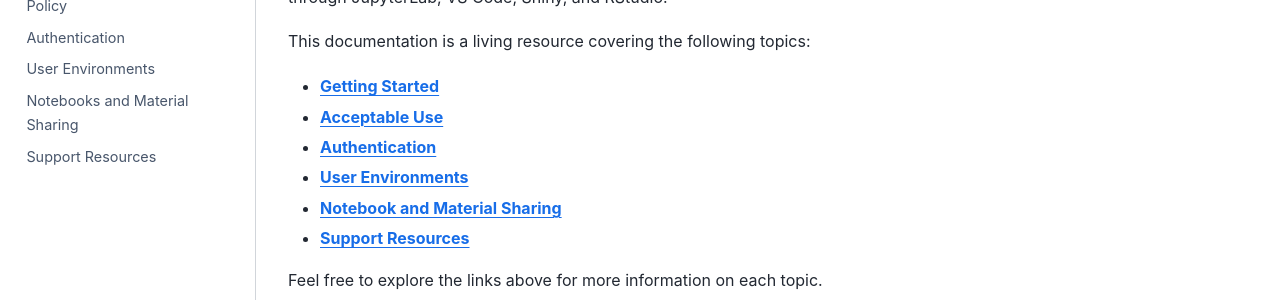
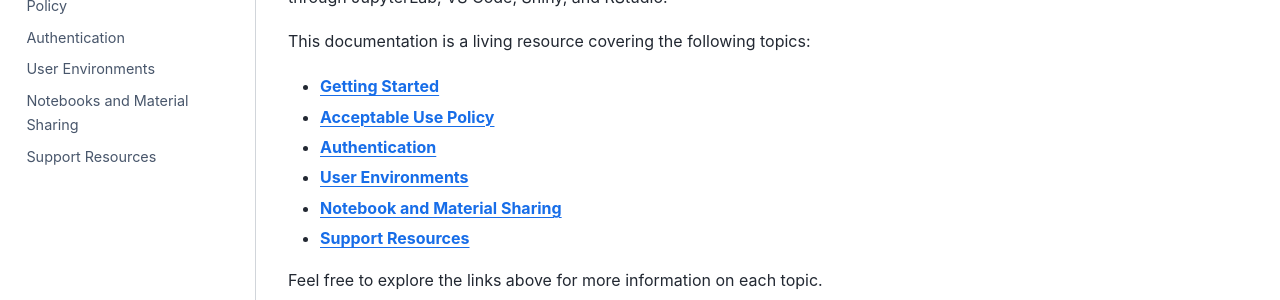
Before and after one commit to shaneknapp/docs, a Jupyter Book: the page built from content/index.md, in a window 1280 px wide. Shown: the part 328-628 px from the top of the page. Built offline with Jupyter Book 1.0.4 settings and Sphinx 7.4.7 and the Sphinx Book theme 1.1.4, drawn with Linux system fonts in a browser that asks for light colours.

Commit message:
add 'policy' after acceptable use on index page

```diff
--- a/content/index.md
+++ b/content/index.md
@@ -10,7 +10,7 @@ development work through JupyterLab, VS Code, Shiny, and RStudio.
 
 This documentation is a living resource covering the following topics:
 - **[Getting Started](getting_started)**
-- **[Acceptable Use](acceptable_use)**
+- **[Acceptable Use Policy](acceptable_use)**
 - **[Authentication](authentication)**
 - **[User Environments](user_environments)**
 - **[Notebook and Material Sharing](notebooks_materials)**
```
